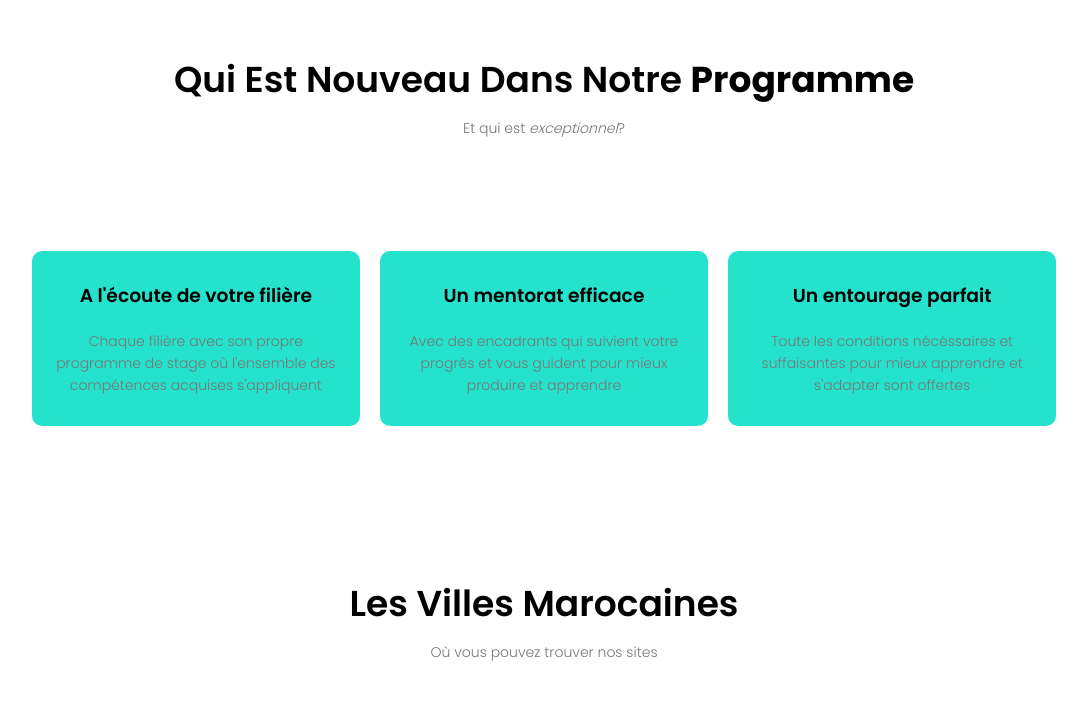
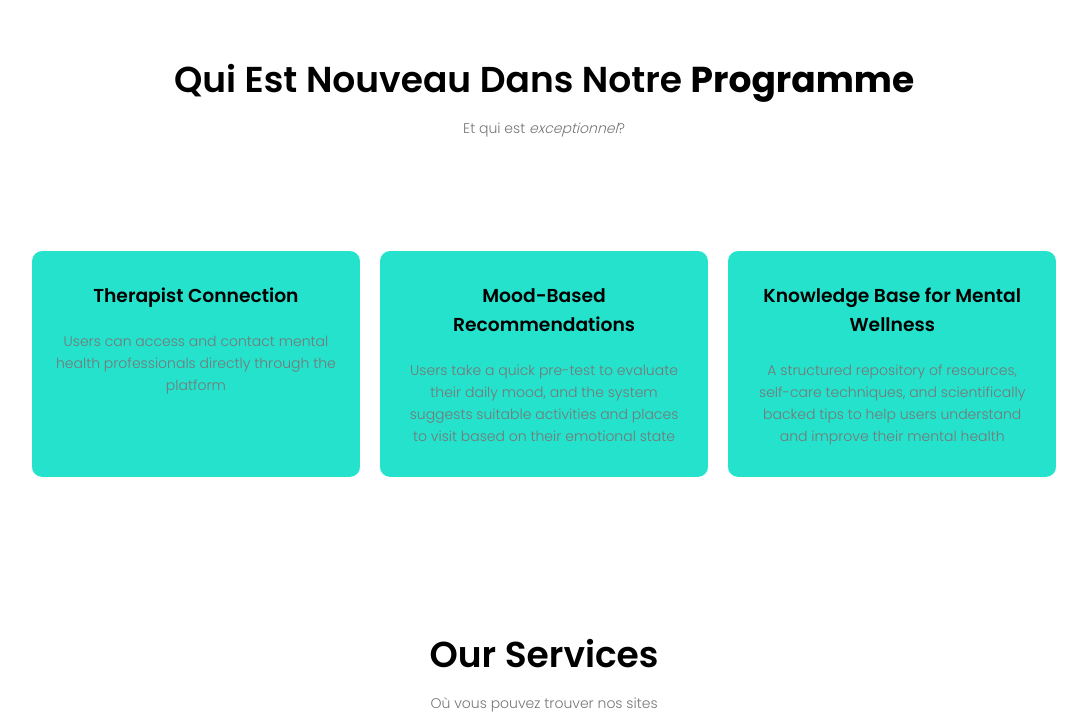
Before and after one commit to Salma2032/Ruhiyyah, a PHP site: page /predict/ in a window 1280 px wide. Shown: the part 1517-2239 px from the top of the page, without its empty margins (96-1183 px from the left). Run offline with PHP 8.4, Linux system fonts and the light colour scheme; the visitor is signed in with stand-in values (Sample User, id 1); some libraries are stand-ins or nearby versions.

Commit message:
Update index.php

```diff
--- a/index.php
+++ b/index.php
@@ -58,17 +58,17 @@ include 'session.php';
 
         <div class="row">
             <div class="course-col">
-                <h3>A l'écoute de votre filière</h3>
-                <p>Chaque filière avec son propre programme de stage où l'ensemble des compétences acquises s'appliquent</p>
+                <h3>Therapist Connection</h3>
+                <p>Users can access and contact mental health professionals directly through the platform</p>
             </div>
             <div class="course-col">
-                <h3>Un mentorat efficace</h3>
-                <p>Avec des encadrants qui suivient votre progrès et vous guident pour mieux produire et apprendre
+                <h3>Mood-Based Recommendations</h3>
+                <p>Users take a quick pre-test to evaluate their daily mood, and the system suggests suitable activities and places to visit based on their emotional state
                 </p>
             </div>
             <div class="course-col">
-                <h3>Un entourage parfait</h3>
-                <p>Toute les conditions nécéssaires et suffaisantes pour mieux apprendre et s'adapter sont offertes
+                <h3>Knowledge Base for Mental Wellness</h3>
+                <p>A structured repository of resources, self-care techniques, and scientifically backed tips to help users understand and improve their mental health
                 </p>
             </div>
         </div>
@@ -77,7 +77,7 @@ include 'session.php';
     <!-- campus -->
 
     <section class="campus">
-        <h1>Les Villes Marocaines</h1>
+        <h1>Our Services</h1>
         <p>Où vous pouvez trouver nos sites</p>
 
         <div class="row">
@@ -85,19 +85,19 @@ include 'session.php';
             <div class="campus-col">
                 <img src="./images/tour_hassan2.jpg" alt="">
                 <a href="./maps/rabat.php"><div class="layer">
-                    <h3>RABAT</h3>
+                    <h3>Mood-Based Recommendations</h3>
                 </div></a>
             </div>
             <div class="campus-col">
                 <img src="./images/marrakesh.jpg" alt="">
                 <a href="./maps/marrakesh.php"><div class="layer">
-                    <h3>MARRAKESH</h3>
+                    <h3>Location-Aware Suggestions</h3>
                 </div></a>
             </div>
             <div class="campus-col">
                 <img src="./images/fez.jpg" alt="">
                 <a href="./maps/fez.php"><div class="layer">
-                    <h3>FEZ</h3>
+                    <h3>Knowledge Base for Mental Wellness</h3>
                 </div></a>
             </div>
         </div>
@@ -105,7 +105,7 @@ include 'session.php';
             <div class="campus-col">
                 <img src="./images/agadir-morocco.jpg" alt="">
                 <a href="./maps/agadir.php"><div class="layer">
-                    <h3>AGADIR</h3>
+                    <h3>Therapist Connection</h3>
                 </div></a>
             </div>
             <div class="campus-col">
@@ -117,18 +117,11 @@ include 'session.php';
             <div class="campus-col">
                 <img src="./images/Salé.jpg" alt="">
                 <a href="./maps/sale.php"><div class="layer">
-                    <h3>SALE</h3>
+                    <h3>Inclusivity for Women</h3>
                 </div></a>
             </div>
-        </div>
-        <div class="row">
-            <div class="campus-col">
-                <img src="./images/kenitra.jpg" alt="">
-                <a href="./maps/kenitra.php"><div class="layer">
-                    <h3>KENITRA</h3>
-                </div></a>
-            </div>
-        </div>
+
+
         </div>
     </section>
     <style>
```
